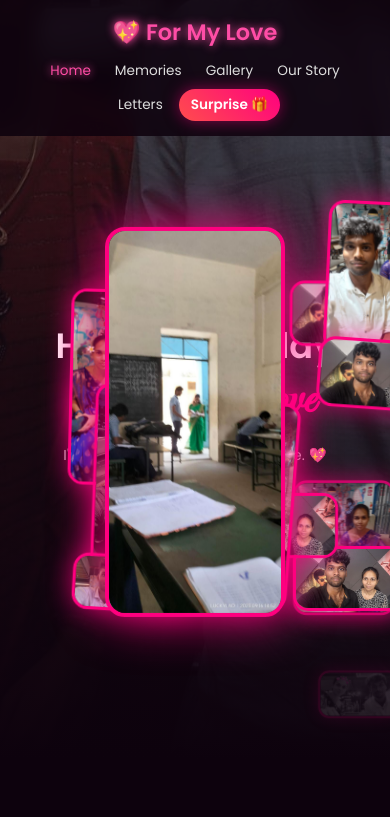
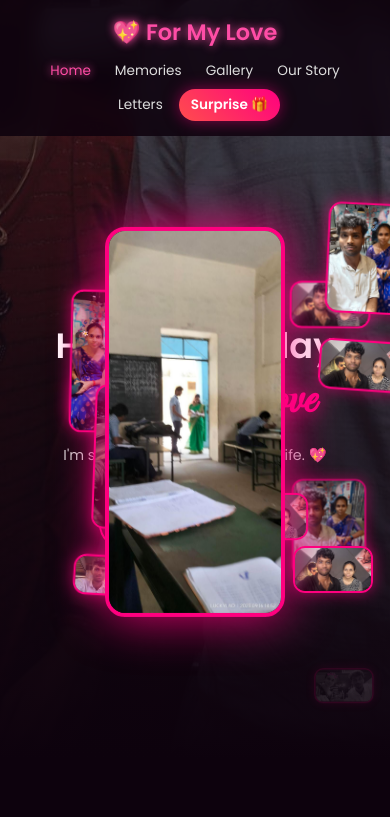
Before and after one commit to afterallthistime0110always-arch/My-First-L--Project, a plain HTML site: page index.html in a window 390 px wide. Both pictures are taken after a click on the button "Surprise 🎁". Shown: the top 817 px of the page. Drawn offline with Linux system fonts and the light colour scheme.

Commit message:
updated mobile

```diff
--- a/style.css
+++ b/style.css
@@ -320,11 +320,11 @@
 /* 1. Background floating random images style */
 .floating-surprise {
     position: fixed;
-    width: clamp(110px, 22vw, 180px);
+    width: clamp(80px, 18vw, 140px); /* Mobile view-la size chinna aagirukum cluster breaking thavirkka */
     height: auto;
-    border-radius: 15px;
-    border: 3px solid #ff007f;
-    box-shadow: 0 0 25px rgba(255, 0, 127, 0.7);
+    border-radius: 12px;
+    border: 2px solid #ff007f;
+    box-shadow: 0 0 15px rgba(255, 0, 127, 0.6);
     z-index: 9999;
     pointer-events: none;
     animation: popAndFade 2.5s ease-in-out forwards;
@@ -336,12 +336,12 @@
     top: 50%;
     left: 50%;
     transform: translate(-50%, -50%) scale(0);
-    width: clamp(180px, 30vw, 280px); /* Fully responsive matrix scaling */
+    width: clamp(180px, 45vw, 280px); /* Cross-platform size boundaries responsive template scale */
     height: auto;
     border-radius: 20px;
     border: 4px solid #ff007f;
     box-shadow: 0 0 50px rgba(255, 0, 127, 0.9);
-    z-index: 10000; /* Floating image-ku mela center layout structural layer */
+    z-index: 10000; /* Upper visibility rendering layout matrix z-index layer */
     pointer-events: none;
     transition: opacity 1s ease;
     animation: zoomInCenter 0.6s cubic-bezier(0.175, 0.885, 0.32, 1.275) forwards;
```
